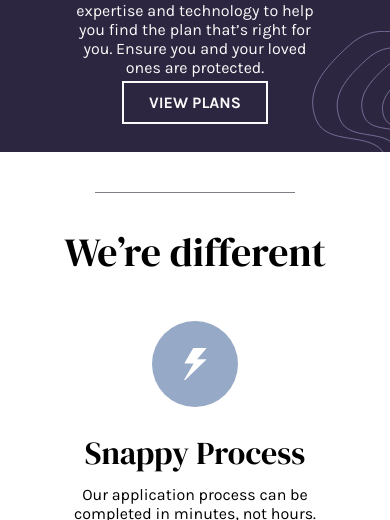
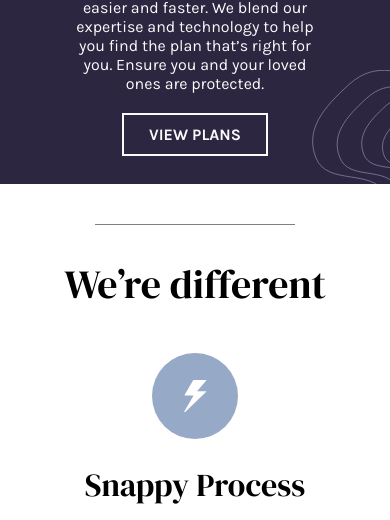
Before and after one commit to chillz-the-first/insure-landing-page-master, a plain HTML site: page index.html in a window 390 px wide. Shown: the part 580-1100 px from the top of the page. Drawn offline with Linux system fonts and the light colour scheme.

Commit message:
Update styles.css

```diff
--- a/styles.css
+++ b/styles.css
@@ -415,11 +415,7 @@ footer {
     }
     .intro-txt p {
         width: 90%;
-        margin: 1rem auto;
-    }
-
-    .intro-btn {
-        margin: 1rem  0;
+        margin: 2rem auto;
     }
 
     /* Features Section */
```
